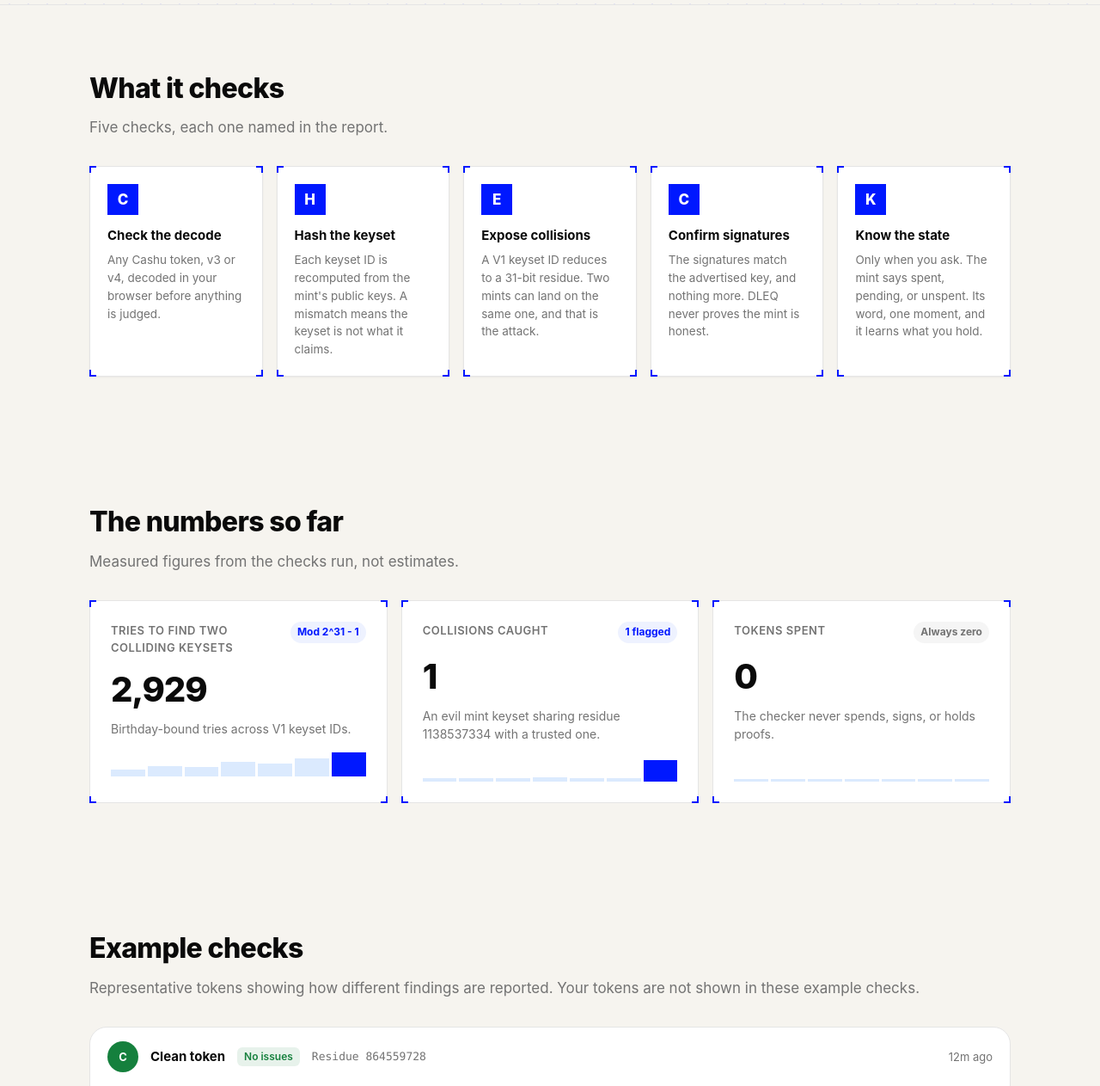
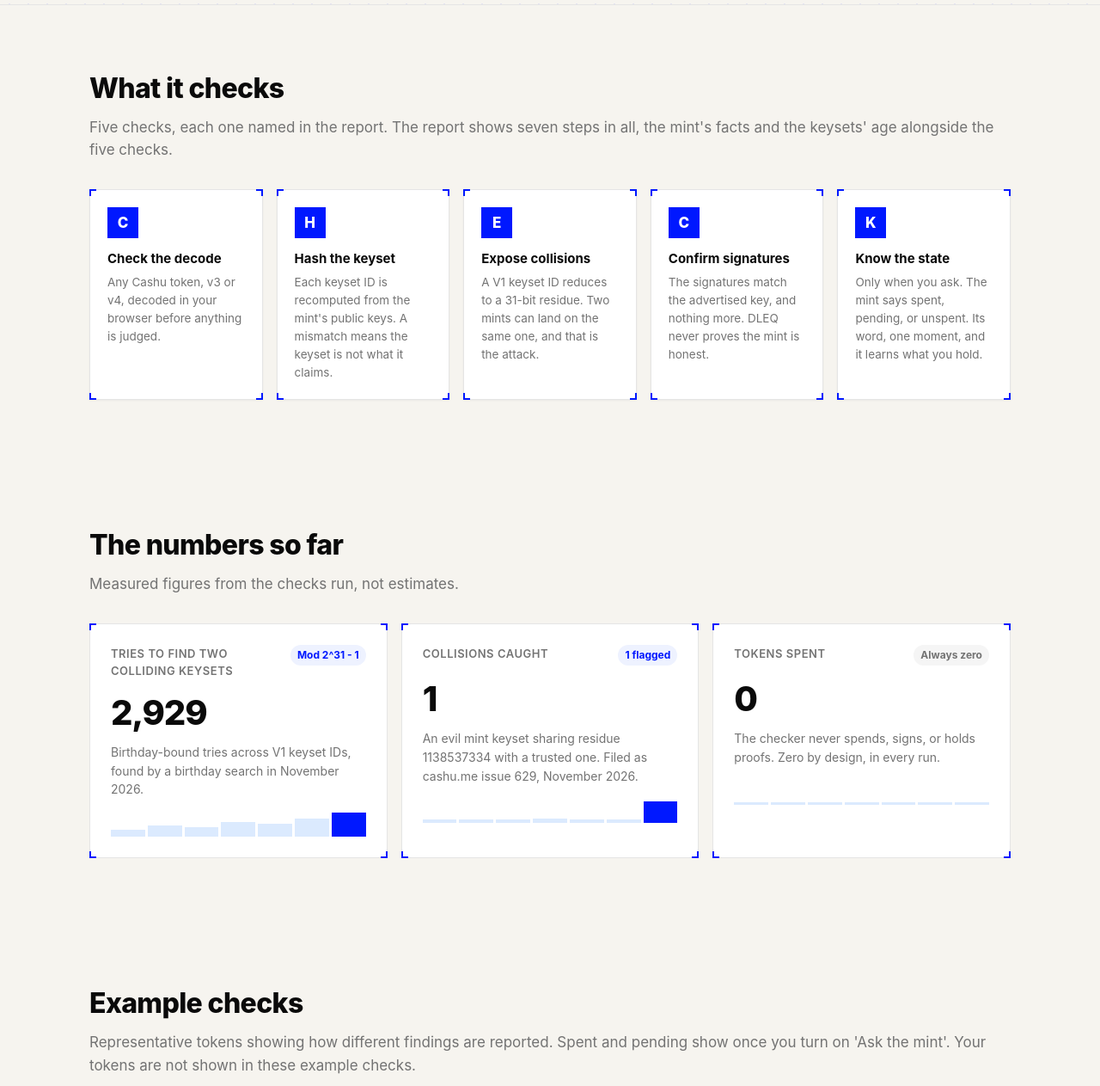
Before and after one commit to Jayanng/nutcheck, a website built with Vite: page index.html in a window 1280 px wide. Shown: the part 820-2083 px from the top of the page at 86% size. Built offline with nearby package versions, Linux system fonts and the light colour scheme.

Commit message:
Landing agrees with the checker: seven steps, consent note, dated numbers
The 'What it checks' section said five checks while the checker has seven pipeline steps; it now names the other two (mint facts, keyset age). The example feed notes spent and pending show once 'Ask the mint' is on. The stat numbers carry their period, source, and date: 2,929 from the November 2026 birthday search, 1 collision filed as cashu.me issue 629, 0 tokens spent by design.

```diff
--- a/index.html
+++ b/index.html
@@ -58,7 +58,7 @@
 <main>
   <section class="section" id="does">
     <h2>What it checks</h2>
-    <p class="sub">Five checks, each one named in the report.</p>
+    <p class="sub">Five checks, each one named in the report. The report shows seven steps in all, the mint's facts and the keysets' age alongside the five checks.</p>
     <div class="feature-grid">
       <div class="feature-card"><span class="corner tl"></span><span class="corner tr"></span><span class="corner bl"></span><span class="corner br"></span><div class="feature-letter">C</div><h3>Check the decode</h3><p>Any Cashu token, v3 or v4, decoded in your browser before anything is judged.</p></div>
       <div class="feature-card"><span class="corner tl"></span><span class="corner tr"></span><span class="corner bl"></span><span class="corner br"></span><div class="feature-letter">H</div><h3>Hash the keyset</h3><p>Each keyset ID is recomputed from the mint's public keys. A mismatch means the keyset is not what it claims.</p></div>
@@ -75,19 +75,19 @@
       <div class="stat-card"><span class="corner tl"></span><span class="corner tr"></span><span class="corner bl"></span><span class="corner br"></span>
         <div class="stat-top"><span class="stat-label">Tries to find two colliding keysets</span><span class="trend">Mod 2^31 - 1</span></div>
         <div class="stat-value">2,929</div>
-        <p>Birthday-bound tries across V1 keyset IDs.</p>
+        <p>Birthday-bound tries across V1 keyset IDs, found by a birthday search in November 2026.</p>
         <div class="spark"><i style="height:30%"></i><i style="height:45%"></i><i style="height:40%"></i><i style="height:60%"></i><i style="height:55%"></i><i style="height:75%"></i><i class="hot" style="height:100%"></i></div>
       </div>
       <div class="stat-card"><span class="corner tl"></span><span class="corner tr"></span><span class="corner bl"></span><span class="corner br"></span>
         <div class="stat-top"><span class="stat-label">Collisions caught</span><span class="trend">1 flagged</span></div>
         <div class="stat-value">1</div>
-        <p>An evil mint keyset sharing residue 1138537334 with a trusted one.</p>
+        <p>An evil mint keyset sharing residue 1138537334 with a trusted one. Filed as cashu.me issue 629, November 2026.</p>
         <div class="spark"><i style="height:15%"></i><i style="height:15%"></i><i style="height:15%"></i><i style="height:20%"></i><i style="height:15%"></i><i style="height:15%"></i><i class="hot" style="height:90%"></i></div>
       </div>
       <div class="stat-card"><span class="corner tl"></span><span class="corner tr"></span><span class="corner bl"></span><span class="corner br"></span>
         <div class="stat-top"><span class="stat-label">Tokens spent</span><span class="trend flat">Always zero</span></div>
         <div class="stat-value">0</div>
-        <p>The checker never spends, signs, or holds proofs.</p>
+        <p>The checker never spends, signs, or holds proofs. Zero by design, in every run.</p>
         <div class="spark"><i style="height:10%"></i><i style="height:10%"></i><i style="height:10%"></i><i style="height:10%"></i><i style="height:10%"></i><i style="height:10%"></i><i style="height:10%"></i></div>
       </div>
     </div>
@@ -95,7 +95,7 @@
 
   <section class="section" id="feed">
     <h2>Example checks</h2>
-    <p class="sub">Representative tokens showing how different findings are reported. Your tokens are not shown in these example checks.</p>
+    <p class="sub">Representative tokens showing how different findings are reported. Spent and pending show once you turn on 'Ask the mint'. Your tokens are not shown in these example checks.</p>
     <div class="feed">
       <div class="feed-row"><span class="av g">C</span><span class="who">Clean token</span><span class="lbl g">No issues</span><span class="ref">Residue 864559728</span><span class="time">12m ago</span></div>
       <div class="feed-row"><span class="av a">E</span><span class="who">Evil mint token</span><span class="lbl a">Collision</span><span class="ref">Residue 1138537334</span><span class="time">26m ago</span></div>
```
Also changed, not shown: tests/web.test.ts (+14 -0 lines).
